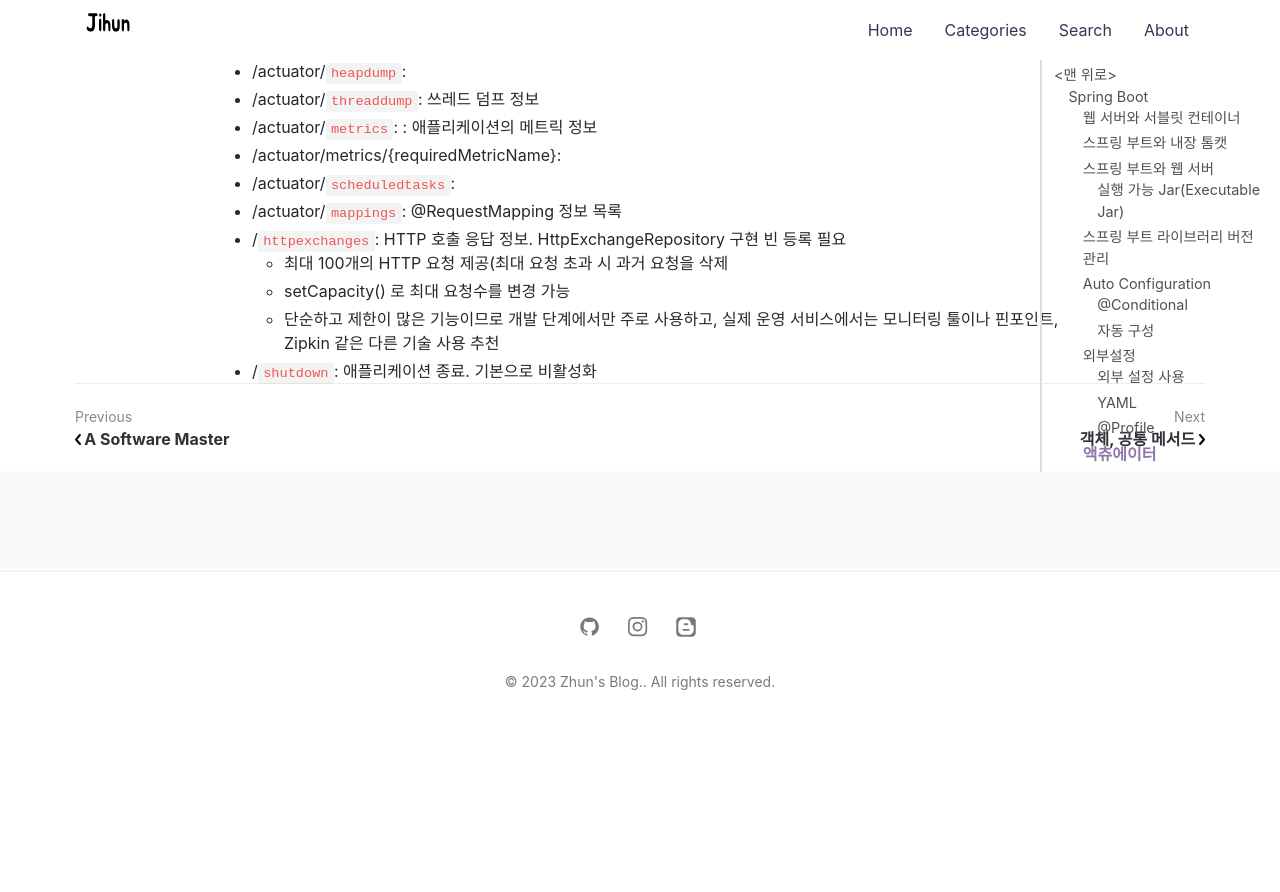
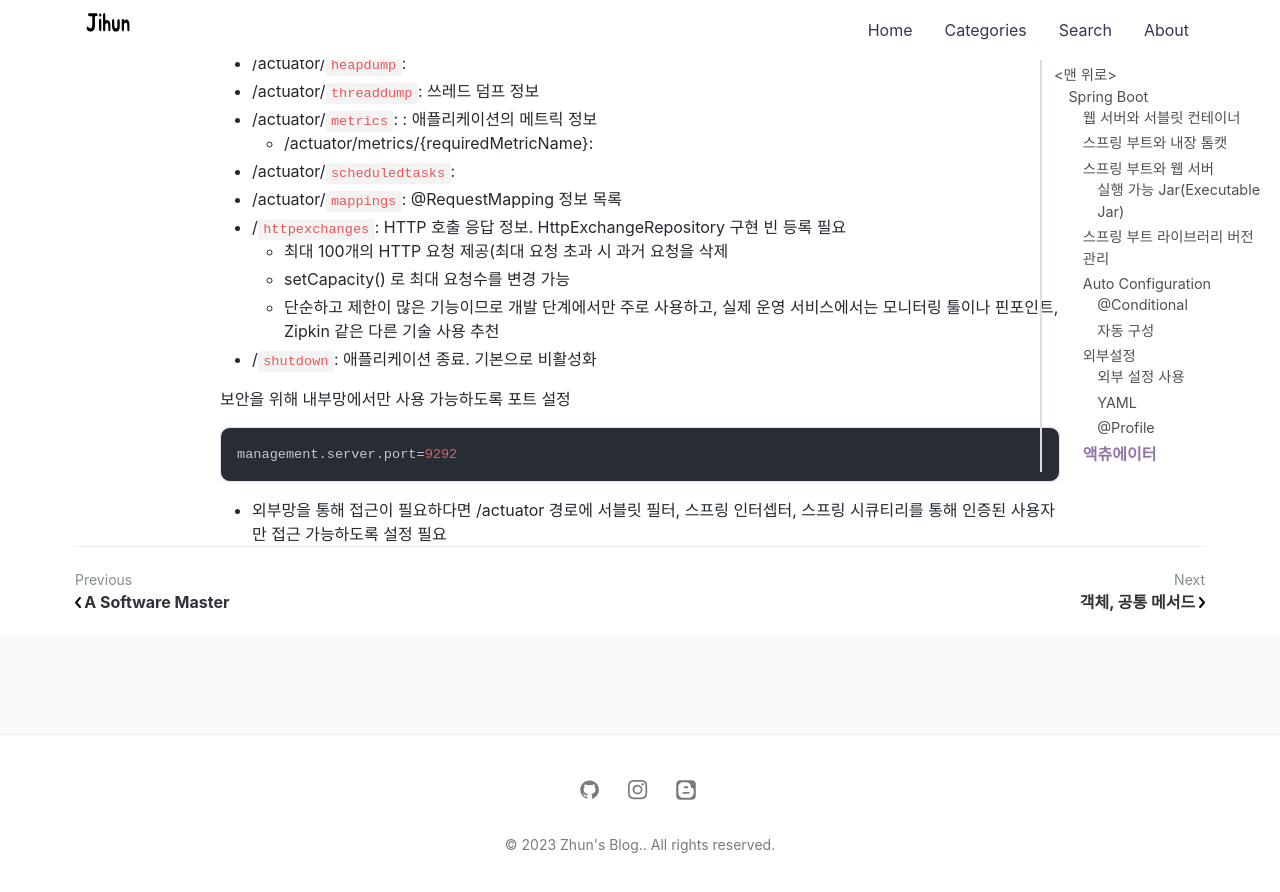
Before and after one commit to jihunparkme/jihunparkme.github.io, a Jekyll site: the page built from _posts/2023-04-06-spring-boot.md, in a window 1280 px wide and 900 px high, scrolled down 19324 px. Shown: the top 892 px of the window. Built offline with Jekyll 4.4.1, drawn with Linux system fonts in a browser that asks for light colours; nearby versions of some CDN libraries; comment, search, counter and statistics services are not loaded; before the commit the page ends 20061 px from its top, so only the background shows below that; some of the changed text lies outside the part shown.

Commit message:
[SpringBoot] 액츄에이터: 보안

````diff
--- a/_posts/2023-04-06-spring-boot.md
+++ b/_posts/2023-04-06-spring-boot.md
@@ -749,14 +749,14 @@ implementation 'org.springframework.boot:spring-boot-starter-actuator'
 - /actuator:
 - /actuator/`beans`: 스프링 컨테이너에 등록된 스트링 빈 목록
 - /actuator/`caches`:
-- /actuator/caches/{cache}:
+  - /actuator/caches/{cache}:
 - /actuator/`health`: 애플리케이션 문제를 빠르게 인지(전체 상태, db, mongo, redis, diskspace, ping 등 확인 가능)
+  - /actuator/health/{*path}:
   - 헬스 컴포넌트 중 하나라도 문제가 있으면 전체 상태는 DOWN
   - 헬스 정보를 더 자세히 보기 위한 옵션 `management.endpoint.health.show-details=always`
   - 간략히 보기 위한 옵션 `management.endpoint.health.show-components=always`
   - [Auto-configured HealthIndicators](https://docs.spring.io/spring-boot/docs/current/reference/html/actuator.html#actuator.endpoints.health.auto-configured-health-indicators)
   - [Writing Custom HealthIndicators](https://docs.spring.io/spring-boot/docs/current/reference/html/actuator.html#actuator.endpoints.health.writing-custom-health-indicators)
-- /actuator/health/{*path}:
 - /actuator/`info`: 애플리케이션 기본 정보 (default 비활성화)
   - `management.info.<id>.enabled=true`
   - java : 자바 런타임 정보
@@ -780,10 +780,10 @@ implementation 'org.springframework.boot:spring-boot-starter-actuator'
 - /actuator/`configprops`: @ConfigurationProperties 목록
 - - /actuator/configprops/{prefix}:
 - /actuator/`env`: Environment 정보
-- /actuator/env/{toMatch}:
+  - /actuator/env/{toMatch}:
 - /actuator/`loggers`: 로깅 관련 정보 확인. 실시간 변경
   - 특정 패키지에 로그 레벨 설정(default. INFO)
-    ```yml
+    ```properties
     logging.level.hello.controller: debug
     ```
   - 특정 로거 이름 기준으로 조회. /actuator/`loggers/{name}`
@@ -799,7 +799,7 @@ implementation 'org.springframework.boot:spring-boot-starter-actuator'
 - /actuator/`heapdump`:
 - /actuator/`threaddump`: 쓰레드 덤프 정보
 - /actuator/`metrics`: : 애플리케이션의 메트릭 정보
-- /actuator/metrics/{requiredMetricName}:
+  - /actuator/metrics/{requiredMetricName}:
 - /actuator/`scheduledtasks`:
 - /actuator/`mappings`: @RequestMapping 정보 목록
 - /`httpexchanges`: HTTP 호출 응답 정보. HttpExchangeRepository 구현 빈 등록 필요
@@ -807,3 +807,10 @@ implementation 'org.springframework.boot:spring-boot-starter-actuator'
   - setCapacity() 로 최대 요청수를 변경 가능
   - 단순하고 제한이 많은 기능이므로 개발 단계에서만 주로 사용하고, 실제 운영 서비스에서는 모니터링 툴이나 핀포인트, Zipkin 같은 다른 기술 사용 추천
 - /`shutdown`: 애플리케이션 종료. 기본으로 비활성화
+
+보안을 위해 내부망에서만 사용 가능하도록 포트 설정
+
+```properties
+management.server.port=9292
+```
+- 외부망을 통해 접근이 필요하다면 /actuator 경로에 서블릿 필터, 스프링 인터셉터, 스프링 시큐티리를 통해 인증된 사용자만 접근 가능하도록 설정 필요
````
